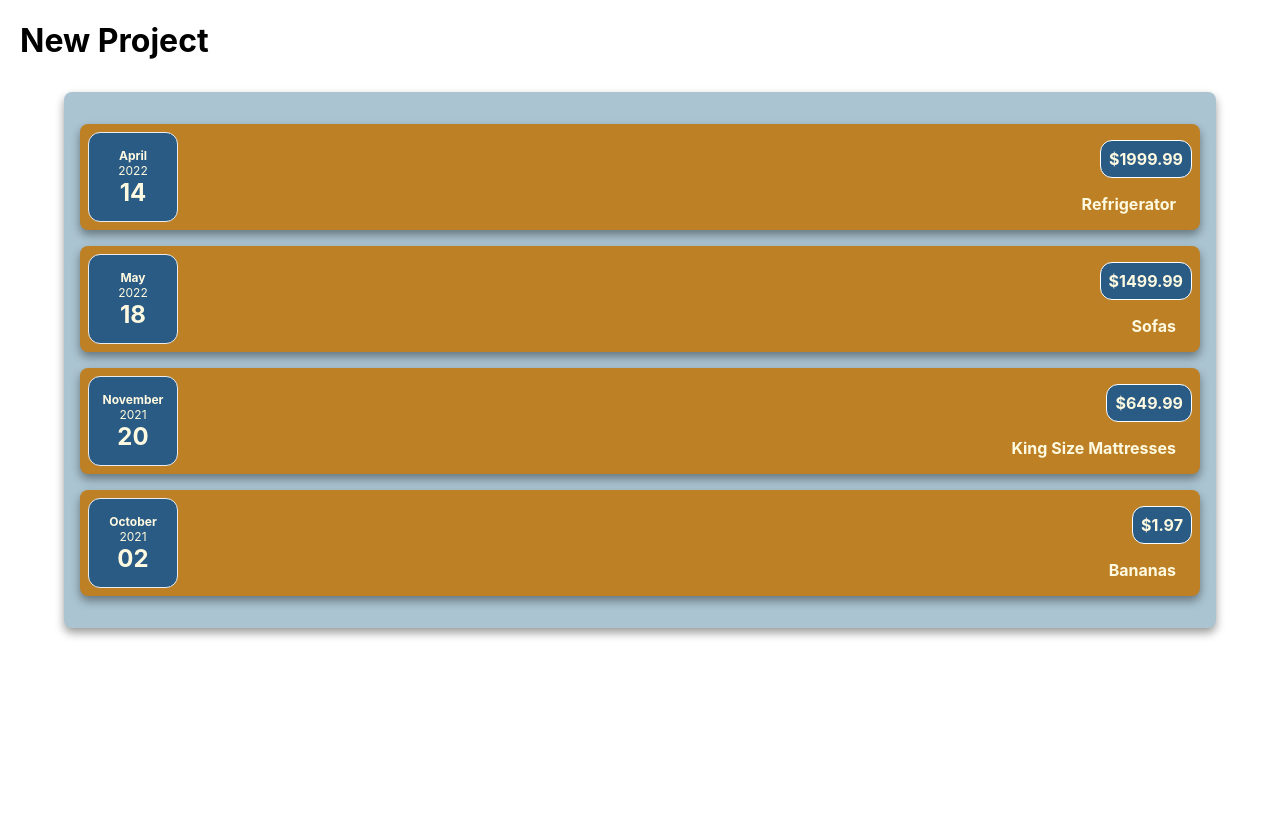
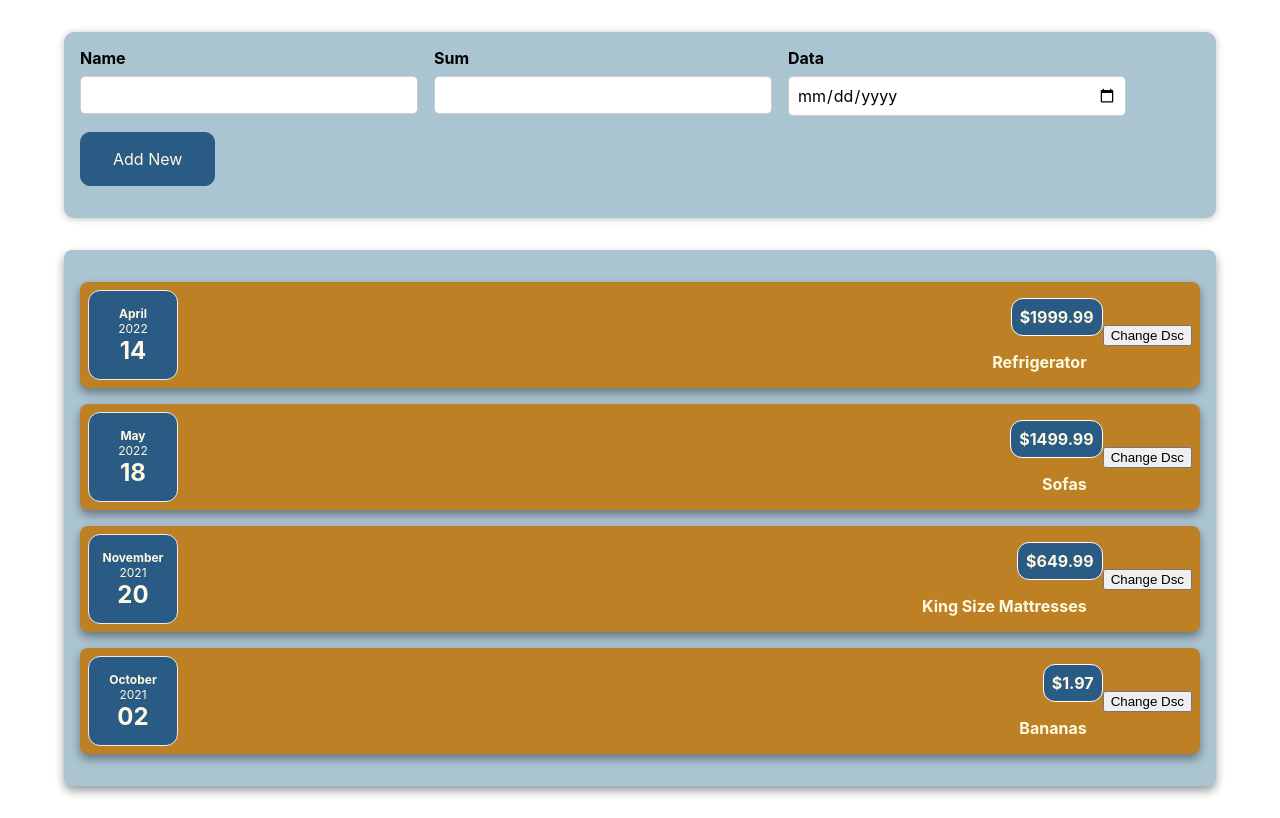
Before and after one commit to OlegZaichuk/ReactJS_Cost_Accounting, a React (Create React App) app: page / in a window 1280 px wide. Built offline with nearby package versions, Linux system fonts and the light colour scheme.

Commit message:
add cost Filter dynamic cost List

```diff
--- a/src/App.js
+++ b/src/App.js
@@ -1,33 +1,49 @@
 import './css/App.css';
 import Costs from "./components/Costs";
+import NewCost from "./components/newCost/NewCost";
+import {useState} from "react";
 
 function App() {
   const costs = [
     {
+      id: '1234',
       data: new Date(2022,3,14),
       description: 'Refrigerator',
       amount: 1999.99,
     },
     {
+      id: '12342345',
       data: new Date(2022,4,18),
       description: 'Sofas',
       amount: 1499.99,
     },
     {
+      id: '9876',
       data: new Date(2021,10,20),
       description: 'King Size Mattresses',
       amount: 649.99,
     },
     {
+      id: '13987',
       data: new Date(2021,9,2),
       description: 'Bananas',
       amount: 1.97,
     },
   ]
+  const [costsList, setCostsList] = useState(costs)
+  const addCostHandler = (costNew) =>{
+    // console.log(costsList)
+    // console.log(costNew)
+    // const newCostsList = costsList.push(costNew)
+    // console.log(newCostsList)
+    setCostsList([costNew, ...costsList])
+  }
+
+
   return (
     <div>
-      <h1> New Project </h1>
-      <Costs costsList={costs}/>
+      <NewCost onAddCost={addCostHandler}/>
+      <Costs costsList={costsList}/>
     </div>
   );
 }
--- a/src/components/CostItems.jsx
+++ b/src/components/CostItems.jsx
@@ -1,16 +1,21 @@
-import React from 'react';
+import React, {useState} from 'react';
 import '../css/CostItem.css';
 import CostDateView from "./CostDateView";
 import Card from "./Card";
 
 const CostItems = (props) => {
+    const [description, setDescription] = useState(props.description)
+    const changeDescriptionHandler = () => {
+        setDescription("new")
+    }
     return (
         <Card className='cost-item'>
             <CostDateView date={props.date}/>
             <div className='cost-item__description'>
-                <h2>{props.description}</h2>
+                <h2>{description}</h2>
                 <div className='cost-item__price'>${props.amount}</div>
             </div>
+            <button onClick={changeDescriptionHandler}>Change Dsc</button>
         </Card>
     );
 };
--- a/src/components/Costs.jsx
+++ b/src/components/Costs.jsx
@@ -6,7 +6,7 @@ import Card from "./Card";
 const Costs = (props) => {
     return (
         <Card className='costs'>
-            {props.costsList.map(costItem => <CostItems date={costItem.data} description={costItem.description}
+            {props.costsList.map(costItem => <CostItems key={costItem.id} date={costItem.data} description={costItem.description}
                                               amount={costItem.amount}/>)}
         </Card>
     );
--- /dev/null
+++ b/src/components/newCost/CostForm.jsx
@@ -0,0 +1,50 @@
+import React, {useState} from 'react';
+import '../../css/CostForm.css';
+
+const CostForm = (props) => {
+    const [costName, setCostName] = useState('')
+    const [costSum, setCostSum] = useState('')
+    const [costDate, setCostData] = useState('')
+
+    const addNewCost = (e) => {
+        e.preventDefault();
+        const sendDate = { data: new Date(costDate), description: costName, amount: costSum};
+        props.onNewCostData(sendDate);
+
+        setCostName('');
+        setCostSum('');
+        setCostData('');
+    }
+    return (
+        <form onSubmit={addNewCost}>
+            <div className='new-cost__controls'>
+                <div className='new-cost__control'>
+                    <label>Name</label>
+                    <input value={costName} onChange={e => setCostName(e.target.value)} type='text'/>
+                </div>
+                <div className='new-cost__control'>
+                    <label>Sum</label>
+                    <input
+                        value={costSum}
+                        onChange={e => setCostSum(e.target.value)}
+                        type='number' min='0.01' step='0.01'/>
+                </div>
+                <div className='new-cost__control'>
+                    <label>Data</label>
+                    <input value={costDate}
+                           onChange={e => setCostData(e.target.value)}
+                           type='date'
+                           min='2019-01-01'/>
+                </div>
+                <div className='new-cost__actions'>
+                    <button
+                        type='submit'
+                        // onClick={addNewCost}
+                    >Add New</button>
+                </div>
+            </div>
+        </form>
+    );
+};
+
+export default CostForm;
--- /dev/null
+++ b/src/components/newCost/NewCost.jsx
@@ -0,0 +1,23 @@
+import React from 'react';
+import '../../css/NewCost.css';
+import CostForm from "./CostForm";
+
+const NewCost = (props) => {
+    const newCostDataHandler = (newCostData) => {
+        const newCostDataOut = {
+            ...newCostData,
+            id: Math.random().toString()
+        };
+        props.onAddCost(newCostDataOut);
+    }
+
+    return (
+
+
+        <div className='new-cost'>
+            <CostForm onNewCostData={newCostDataHandler}/>
+        </div>
+    );
+};
+
+export default NewCost;
--- /dev/null
+++ b/src/css/CostForm.css
@@ -0,0 +1,26 @@
+.new-cost__controls {
+  display: flex;
+  flex-wrap: wrap;
+  gap: 1rem;
+  margin-bottom: 1rem;
+  text-align: left;
+}
+
+.new-cost__control label {
+  font-weight: bold;
+  margin-bottom: 0.5rem;
+  display: block;
+}
+
+.new-cost__control input {
+  font: inherit;
+  padding: 0.5rem;
+  border-radius: 5px;
+  border: 1px solid #ccc;
+  width: 20rem;
+  max-width: 100%;
+}
+
+.new-cost__actions {
+  text-align: left;
+}
--- /dev/null
+++ b/src/css/NewCost.css
@@ -0,0 +1,27 @@
+.new-cost {
+  background-color: #aac4d1;
+  padding: 1rem;
+  margin: 2rem auto;
+  width: 70rem;
+  max-width: 95%;
+  border-radius: 10px;
+  text-align: center;
+  box-shadow: 0 1px 7px rgba(0, 0, 0, 0.25);
+}
+
+.new-cost button {
+  font: inherit;
+  cursor: pointer;
+  padding: 1rem 2rem;
+  border: 1px solid #2a5b84;
+  background-color: #2a5b84;
+  color: #fefae1;
+  border-radius: 10px;
+  margin-right: 3px;
+}
+
+.new-cost button:hover,
+.new-cost button:active {
+  background-color: #2a5c84b2;
+  border-color: #2a5c84b2;
+}
```
Also changed, not shown: src/components/CostFilter_UI/CostFilter.js (added).
